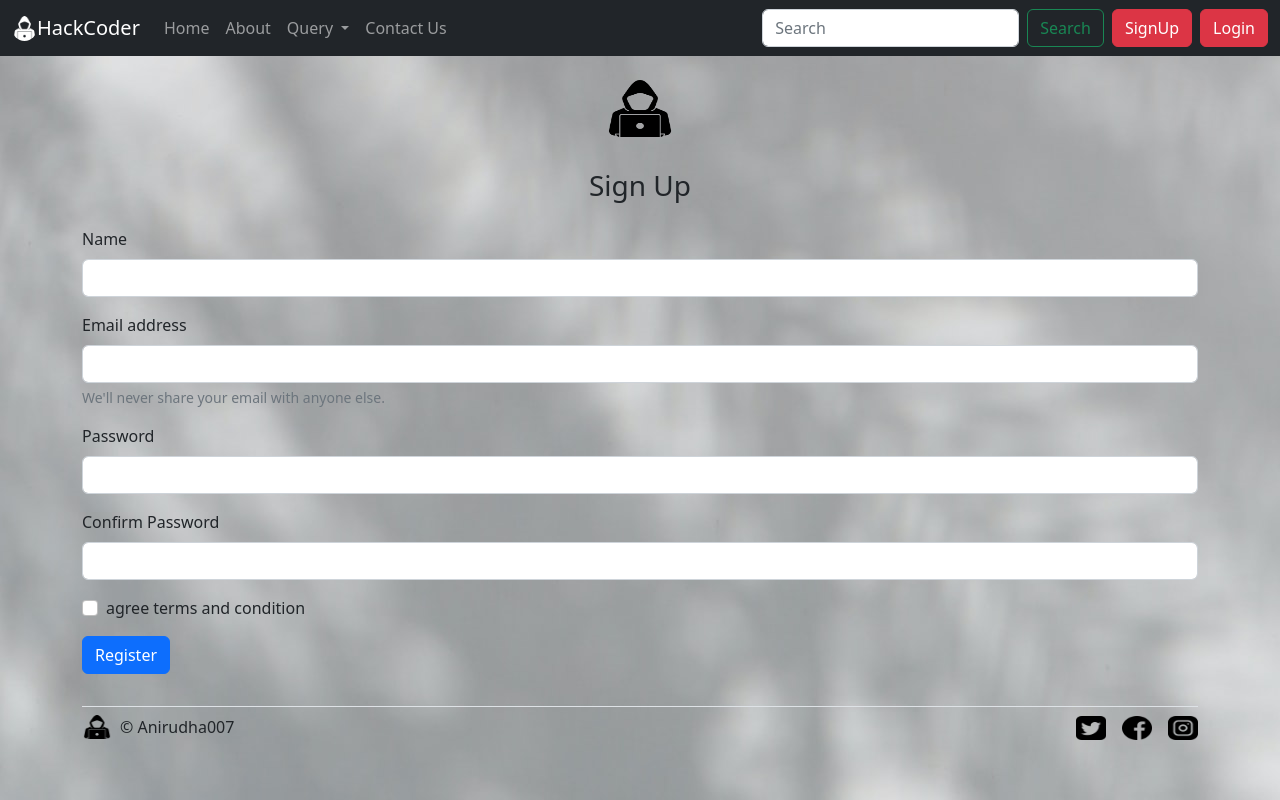
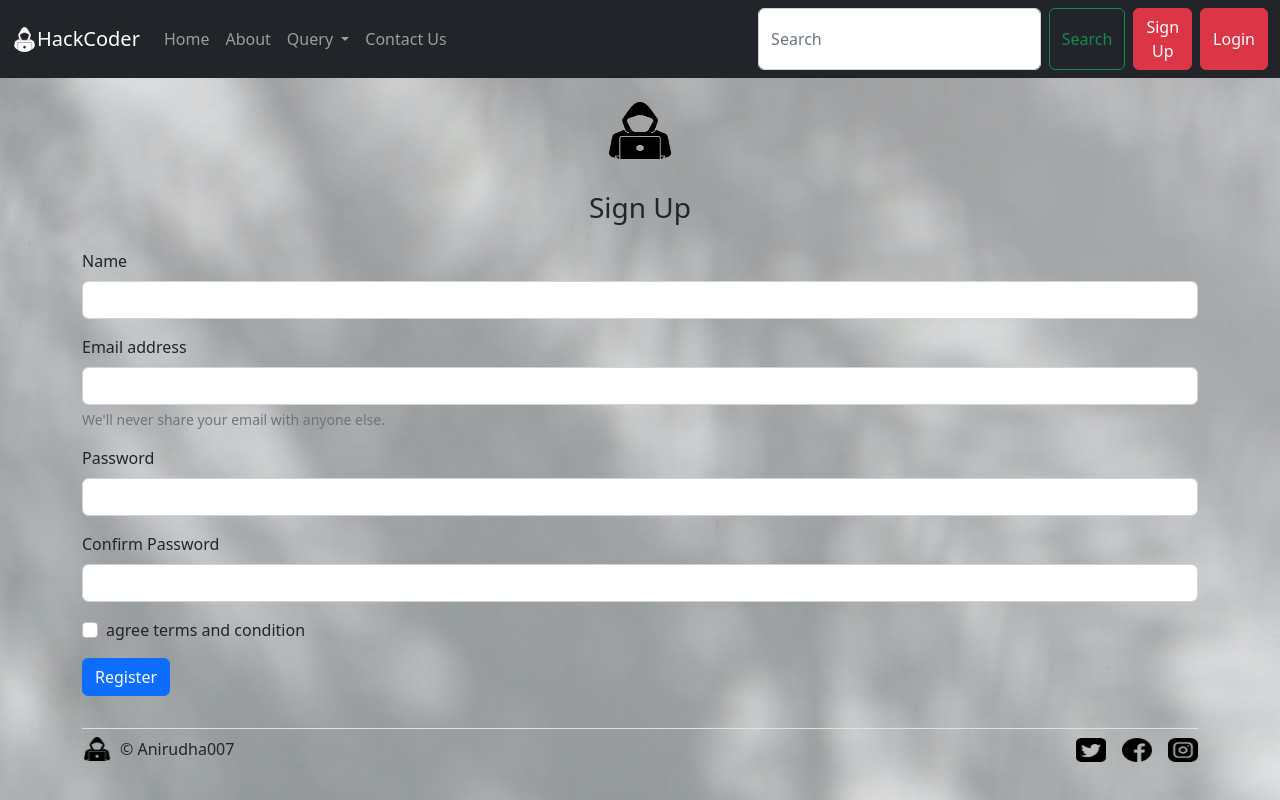
Before and after one commit to anirudhaf18/HackCoderWebsite, a plain HTML site: page signUp.html in a window 1280 px wide. Drawn offline with nearby package versions, Linux system fonts and the light colour scheme.

Commit message:
Update and rename SignUp.html to signUp.html

```diff
--- a/SignUp.html
+++ b/signUp.html
@@ -17,7 +17,7 @@
     <div class="container-fluid">
       <img src="icon.png" class="rounded-circle img-fluid" style="width: 25px; height: 25px; filter:invert(100%);"
         alt="Error">
-      <a class="navbar-brand" href="#">HackCoder</a>
+      <a class="navbar-brand" href="/HackCoderWebsite/">HackCoder</a>
       <button class="navbar-toggler" type="button" data-bs-toggle="collapse" data-bs-target="#navbarSupportedContent"
         aria-controls="navbarSupportedContent" aria-expanded="false" aria-label="Toggle navigation">
         <span class="navbar-toggler-icon"></span>
@@ -25,7 +25,7 @@
       <div class="collapse navbar-collapse" id="navbarSupportedContent">
         <ul class="navbar-nav me-auto mb-2 mb-lg-0">
           <li class="nav-item">
-            <a class="nav-link" aria-current="page" href="/Home.html" target="_blank">Home</a>
+            <a class="nav-link" aria-current="page" href="/HackCoderWebsite/index.html" target="_blank">Home</a>
           </li>
           <li class="nav-item">
             <a class="nav-link" href="/About.html">About</a>
@@ -44,14 +44,15 @@
             </ul>
           </li>
           <li class="nav-item">
-            <a class="nav-link" href="/ContactUs.html">Contact Us</a>
+            <a class="nav-link" href="/HackCoderWebsite/contactUs.html">Contact Us</a>
           </li>
         </ul>
         <form class="d-flex" role="search">
           <input class="form-control me-2" type="search" placeholder="Search" aria-label="Search">
           <button class="btn btn-outline-success" type="submit">Search</button>
-          <button class="btn btn-danger mx-2">SignUp</button>
-          <button class="btn btn-danger"><a href="/Login.html" target="_blank"
+          <button class="btn btn-danger mx-2"><a href="/HackCoderWebsite/signUp.html" target="_blank"
+              style="color:white; text-decoration: none;">Sign Up</a></button>
+          <button class="btn btn-danger"><a href="/HackCoderWebsite/login.html" target="_blank"
               style="color:white; text-decoration: none;">Login</a></button>
         </form>
       </div>
```
